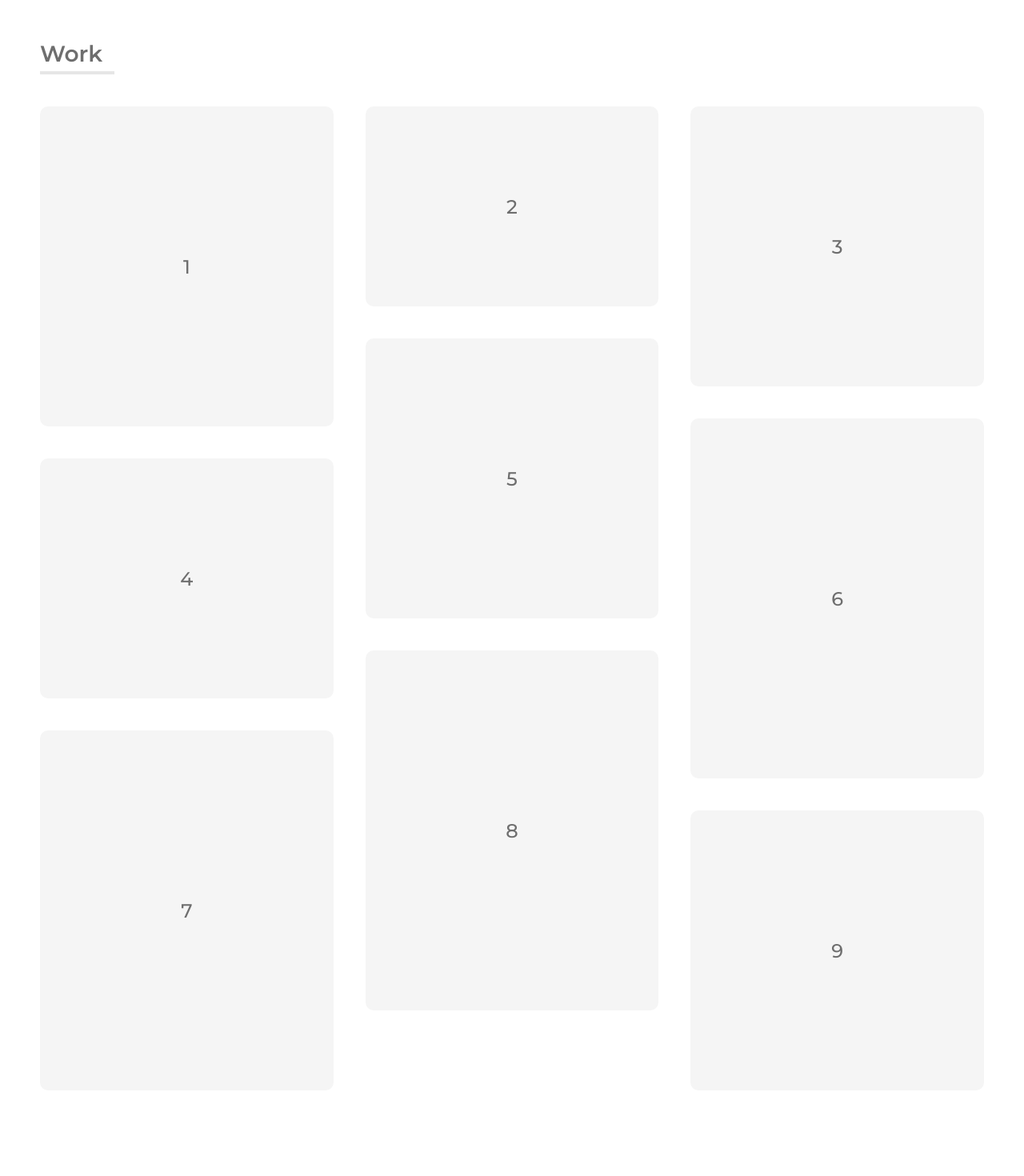
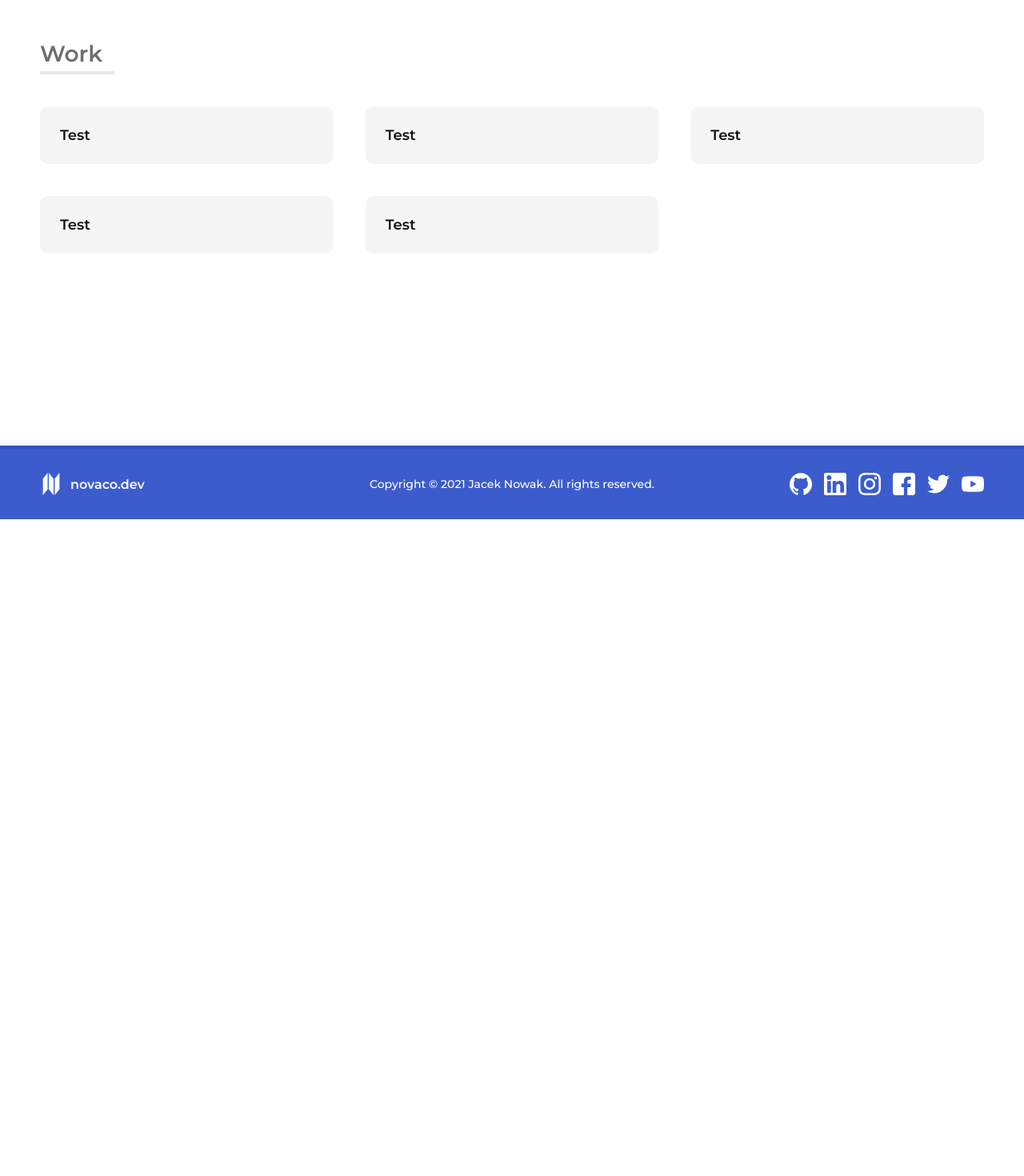
Before and after one commit to novacooo/react-todo-app, a React (Create React App) app: page / in a window 1280 px wide. Shown: the part 300-1770 px from the top of the page at 80% size. After the commit the page ends 949 px from the top, so only its background shows below. Built offline with nearby package versions, Linux system fonts and the light colour scheme.

Commit message:
Added BoardTemplate and SmallHeader component

```diff
--- /dev/null
+++ b/src/components/atoms/SmallHeader/SmallHeader.tsx
@@ -0,0 +1,15 @@
+import { BP_MOBILE_MAX } from 'app_constants';
+import styled from 'styled-components';
+import { fontSettings } from 'theme/fontSettings';
+
+const SmallHeader = styled.h2`
+  font-size: ${fontSettings.sizesDesktop.l};
+  font-weight: ${fontSettings.weights.semiBold};
+  color: ${({ theme }) => theme.TEXT_PRIMARY};
+
+  @media (max-width: ${BP_MOBILE_MAX}) {
+    font-size: ${fontSettings.sizesMobile.l};
+  }
+`;
+
+export default SmallHeader;
--- a/src/components/molecules/CategoriesBar/CategoriesBar.tsx
+++ b/src/components/molecules/CategoriesBar/CategoriesBar.tsx
@@ -14,7 +14,6 @@ const BarContainer = styled.div`
   width: 100%;
 
   @media (max-width: ${BP_MOBILE_MAX}) {
-    padding: 0 ${MARGIN_SIDE_MOBILE};
     width: calc(100% + ${MARGIN_SIDE_MOBILE} + ${MARGIN_SIDE_MOBILE});
 
     overflow-x: scroll;
@@ -37,7 +36,7 @@ const ButtonsContainer = styled.div`
     justify-content: flex-start;
     flex-wrap: nowrap;
     margin: 0 auto;
-    padding-right: ${MARGIN_SIDE_MOBILE};
+    padding: 0 ${MARGIN_SIDE_MOBILE};
     width: max-content;
   }
 `;
--- /dev/null
+++ b/src/templates/BoardTemplate.tsx
@@ -0,0 +1,24 @@
+import React from 'react';
+import styled from 'styled-components';
+import SmallHeader from 'components/atoms/SmallHeader/SmallHeader';
+import { BORDER_RADIUS } from 'app_constants';
+
+interface IBoardTemplateProps {
+  name: string;
+}
+
+const BoardContainer = styled.div`
+  margin-bottom: 40px;
+  padding: 25px;
+  width: 100%;
+  background-color: ${({ theme }) => theme.BG_SECONDARY};
+  border-radius: ${BORDER_RADIUS};
+`;
+
+const BoardTemplate = ({ name }: IBoardTemplateProps): JSX.Element => (
+  <BoardContainer>
+    <SmallHeader>{name}</SmallHeader>
+  </BoardContainer>
+);
+
+export default BoardTemplate;
--- a/src/templates/CategoryTemplate.tsx
+++ b/src/templates/CategoryTemplate.tsx
@@ -1,12 +1,12 @@
 import React from 'react';
-import styled, { css } from 'styled-components';
+import styled from 'styled-components';
 import Masonry from 'react-masonry-css';
 import Header, { activeHeaderStyle } from 'components/atoms/Header/Header';
-import { BOARDS_GRID_CLASS, BOARDS_GRID_COLUMN_CLASS, BORDER_RADIUS } from 'app_constants';
-import { fontSettings } from 'theme/fontSettings';
+import { BOARDS_GRID_CLASS, BOARDS_GRID_COLUMN_CLASS } from 'app_constants';
 
 interface ICategoryTemplateProps {
   header: string;
+  children: React.ReactNode | Array<React.ReactNode>;
 }
 
 const StyledContainer = styled.div`
@@ -21,55 +21,7 @@ const StyledContainer = styled.div`
   }
 `;
 
-const itemStyle = css`
-  display: flex;
-  justify-content: center;
-  align-items: center;
-  margin-bottom: 40px;
-  background-color: ${({ theme }) => theme.BG_SECONDARY};
-  border-radius: ${BORDER_RADIUS};
-  font-size: ${fontSettings.sizesMobile.xxl};
-  color: ${({ theme }) => theme.TEXT_SECONDARY};
-`;
-
-const Item1 = styled.div`
-  ${itemStyle}
-  height: 400px;
-`;
-const Item2 = styled.div`
-  ${itemStyle}
-  height: 250px;
-`;
-const Item3 = styled.div`
-  ${itemStyle}
-  height: 350px;
-`;
-const Item4 = styled.div`
-  ${itemStyle}
-  height: 300px;
-`;
-const Item5 = styled.div`
-  ${itemStyle}
-  height: 350px;
-`;
-const Item6 = styled.div`
-  ${itemStyle}
-  height: 450px;
-`;
-const Item7 = styled.div`
-  ${itemStyle}
-  height: 450px;
-`;
-const Item8 = styled.div`
-  ${itemStyle}
-  height: 450px;
-`;
-const Item9 = styled.div`
-  ${itemStyle}
-  height: 350px;
-`;
-
-const CategoryTemplate = ({ header }: ICategoryTemplateProps): JSX.Element => {
+const CategoryTemplate = ({ header, children }: ICategoryTemplateProps): JSX.Element => {
   const columnBreakpoints = {
     default: 4,
     1600: 3,
@@ -84,15 +36,7 @@ const CategoryTemplate = ({ header }: ICategoryTemplateProps): JSX.Element => {
         breakpointCols={columnBreakpoints}
         className={BOARDS_GRID_CLASS}
         columnClassName={BOARDS_GRID_COLUMN_CLASS}>
-        <Item1>1</Item1>
-        <Item2>2</Item2>
-        <Item3>3</Item3>
-        <Item4>4</Item4>
-        <Item5>5</Item5>
-        <Item6>6</Item6>
-        <Item7>7</Item7>
-        <Item8>8</Item8>
-        <Item9>9</Item9>
+        {children}
       </Masonry>
     </StyledContainer>
   );
--- a/src/views/HomePage.tsx
+++ b/src/views/HomePage.tsx
@@ -5,6 +5,7 @@ import { BP_MOBILE_MAX, BP_TABLET_MAX, BP_TABLET_MIN } from 'app_constants';
 import CategoriesBar from 'components/molecules/CategoriesBar/CategoriesBar';
 import MenuBar from 'components/molecules/MenuBar/MenuBar';
 import CategoryTemplate from 'templates/CategoryTemplate';
+import BoardTemplate from 'templates/BoardTemplate';
 
 const Container = styled.div`
   display: flex;
@@ -29,8 +30,14 @@ const HomePage = (): JSX.Element => (
   <PageTemplate>
     <Container>
       <CategoriesBar showAddButton />
-      <MenuBar newItem filter board sort />
-      <CategoryTemplate header="Work" />
+      <MenuBar newItem filter board />
+      <CategoryTemplate header="Work">
+        <BoardTemplate name="Test" />
+        <BoardTemplate name="Test" />
+        <BoardTemplate name="Test" />
+        <BoardTemplate name="Test" />
+        <BoardTemplate name="Test" />
+      </CategoryTemplate>
     </Container>
   </PageTemplate>
 );
```
